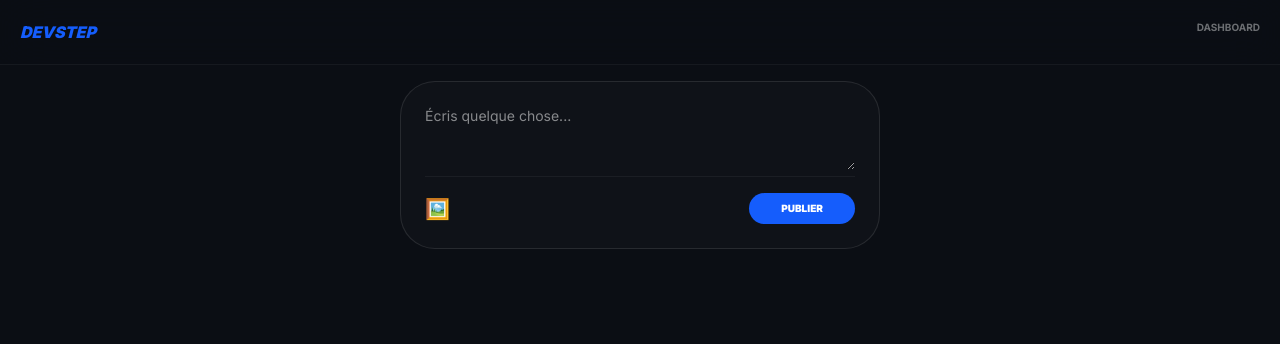
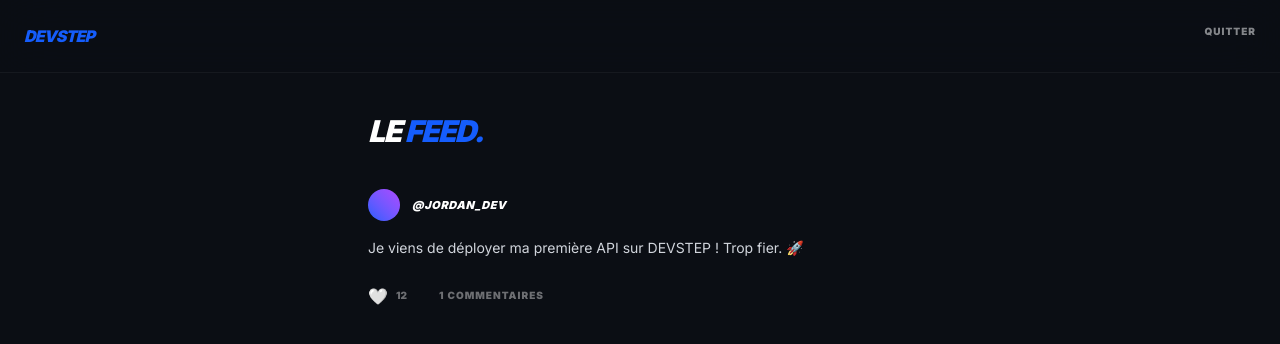
Before and after one commit to davidbyadunia04-stack/DevStep, a Next.js app: page /feed in a window 1280 px wide. Shown: the top 344 px of the page. Built offline with nearby package versions, Linux system fonts and the light colour scheme.

Commit message:
Systeme de commentaires et likes dynamiques

```diff
--- a/app/feed/page.tsx
+++ b/app/feed/page.tsx
@@ -1,54 +1,33 @@
 "use client"
-import { useState, useRef } from 'react'
+import { useState } from 'react'
 import Link from 'next/link'
 import { motion, AnimatePresence } from 'framer-motion'
 
 export default function FeedPage() {
-  const [postText, setPostText] = useState("")
-  const [selectedFile, setSelectedFile] = useState<string | null>(null)
-  const fileInputRef = useRef<HTMLInputElement>(null)
-  const [posts, setPosts] = useState<any[]>([])
-
-  const handlePost = () => {
-    if (!postText && !selectedFile) return
-    const newPost = {
-      id: Date.now(),
-      user: "Dev_Master",
-      content: postText,
-      media: selectedFile, // TypeScript acceptera grâce au type any[] du state
-      likes: 0
+  const [posts, setPosts] = useState([
+    {
+      id: 1,
+      user: "Jordan_Dev",
+      content: "Je viens de déployer ma première API sur DEVSTEP ! Trop fier. 🚀",
+      likes: 12,
+      comments: [
+        { id: 1, user: "Sarah_Code", text: "GG ! C'était quoi le stack ?" },
+      ]
     }
-    setPosts([newPost, ...posts])
-    setPostText(""); setSelectedFile(null)
-  }
+  ])
 
   return (
-    <div className="min-h-screen bg-[#0b0e14] text-white">
-      <nav className="p-5 border-b border-white/5 sticky top-0 bg-[#0b0e14]/80 backdrop-blur-xl z-50 flex justify-between">
-        <Link href="/" className="font-black italic text-blue-600">DEVSTEP</Link>
-        <Link href="/dashboard" className="text-[10px] font-bold opacity-40">DASHBOARD</Link>
+    <div className="min-h-screen bg-[#0b0e14] text-white pb-20 font-sans">
+      <nav className="p-6 border-b border-white/5 sticky top-0 bg-[#0b0e14]/90 backdrop-blur-xl z-50 flex justify-between">
+        <Link href="/" className="font-black italic text-blue-600 tracking-tighter">DEVSTEP</Link>
+        <Link href="/" className="text-[10px] font-black uppercase opacity-50 tracking-widest">Quitter</Link>
       </nav>
 
-      <main className="max-w-lg mx-auto p-4">
-        {/* PUBLIER */}
-        <div className="bg-white/[0.02] border border-white/10 rounded-[35px] p-6 mb-10">
-          <textarea
-            value={postText}
-            onChange={(e) => setPostText(e.target.value)}
-            placeholder="Écris quelque chose..."
-            className="w-full bg-transparent border-none outline-none h-16 text-sm"
-          />
-          {selectedFile && <img src={selectedFile} className="w-full h-64 object-cover rounded-2xl mb-4" />}
-          <div className="flex justify-between items-center border-t border-white/5 pt-4">
-            <button onClick={() => fileInputRef.current?.click()} className="text-xl">🖼️</button>
-            <input type="file" hidden ref={fileInputRef} onChange={(e) => setSelectedFile(e.target.files?.[0] ? URL.createObjectURL(e.target.files[0]) : null)} />
-            <button onClick={handlePost} className="bg-blue-600 px-8 py-2 rounded-full text-[10px] font-black uppercase">Publier</button>
-          </div>
-        </div>
+      <main className="max-w-xl mx-auto mt-10 px-4">
+        <h1 className="text-3xl font-black italic mb-10 tracking-tighter uppercase">Le <span className="text-blue-600">Feed.</span></h1>
 
-        {/* FEED */}
-        <div className="space-y-12">
-          {posts.map(post => (
+        <div className="space-y-10">
+          {posts.map((post) => (
             <PostCard key={post.id} post={post} />
           ))}
         </div>
@@ -57,51 +36,83 @@ export default function FeedPage() {
   )
 }
 
-// COMPOSANT POST AVEC DOUBLE-CLIC LIKE
 function PostCard({ post }: { post: any }) {
+  const [showComments, setShowComments] = useState(false)
+  const [commentText, setCommentText] = useState("")
+  const [comments, setComments] = useState(post.comments)
   const [liked, setLiked] = useState(false)
-  const [showBigHeart, setShowBigHeart] = useState(false)
 
-  const handleDoubleClick = () => {
-    setLiked(true)
-    setShowBigHeart(true)
-    setTimeout(() => setShowBigHeart(false), 800)
+  const addComment = () => {
+    if (!commentText.trim()) return
+    const newComment = {
+      id: Date.now(),
+      user: "Moi",
+      text: commentText
+    }
+    setComments([...comments, newComment])
+    setCommentText("")
   }
 
   return (
-    <div className="group">
+    <div className="border-b border-white/5 pb-10">
       <div className="flex items-center gap-3 mb-4">
-        <div className="w-8 h-8 rounded-full bg-blue-600" />
-        <span className="font-black italic text-xs uppercase">@{post.user}</span>
+        <div className="w-8 h-8 rounded-full bg-gradient-to-tr from-blue-600 to-purple-500" />
+        <span className="font-black italic text-[11px] uppercase tracking-wider">@{post.user}</span>
       </div>
 
-      <p className="text-sm text-gray-300 mb-4">{post.content}</p>
+      <p className="text-sm text-gray-300 leading-relaxed mb-6">{post.content}</p>
 
-      {post.media && (
-        <div className="relative rounded-[30px] overflow-hidden border border-white/5 bg-black" onDoubleClick={handleDoubleClick}>
-          <img src={post.media} className="w-full object-cover" />
+      <div className="flex gap-8 items-center mb-6">
+        <button onClick={() => setLiked(!liked)} className="flex items-center gap-2 group">
+          <motion.span animate={{ scale: liked ? [1, 1.5, 1] : 1 }} className={liked ? "text-red-500" : "text-gray-500"}>
+            {liked ? "❤️" : "🤍"}
+          </motion.span>
+          <span className="text-[10px] font-black uppercase opacity-40">{post.likes + (liked ? 1 : 0)}</span>
+        </button>
 
-          {/* CŒUR ANIMÉ AU MILIEU (COMME INSTA) */}
-          <AnimatePresence>
-            {showBigHeart && (
-              <motion.div
-                initial={{ scale: 0, opacity: 0 }}
-                animate={{ scale: 1.2, opacity: 1 }}
-                exit={{ scale: 2, opacity: 0 }}
-                className="absolute inset-0 flex items-center justify-center text-6xl shadow-inner pointer-events-none"
-              >
-                ❤️
-              </motion.div>
-            )}
-          </AnimatePresence>
-        </div>
-      )}
-
-      <div className="mt-4 flex gap-4">
-        <button onClick={() => setLiked(!liked)} className="text-xl">
-          {liked ? "❤️" : "🤍"}
+        <button
+          onClick={() => setShowComments(!showComments)}
+          className="text-[10px] font-black uppercase opacity-40 hover:opacity-100 transition-all tracking-widest"
+        >
+          {comments.length} Commentaires
         </button>
       </div>
+
+      {/* ZONE COMMENTAIRES */}
+      <AnimatePresence>
+        {showComments && (
+          <motion.div
+            initial={{ opacity: 0, height: 0 }}
+            animate={{ opacity: 1, height: "auto" }}
+            exit={{ opacity: 0, height: 0 }}
+            className="overflow-hidden bg-white/[0.02] rounded-3xl p-4 border border-white/5"
+          >
+            <div className="space-y-4 mb-4">
+              {comments.map((c: any) => (
+                <div key={c.id} className="text-xs">
+                  <span className="text-blue-500 font-bold mr-2 uppercase">@{c.user}</span>
+                  <span className="text-gray-400">{c.text}</span>
+                </div>
+              ))}
+            </div>
+
+            <div className="flex gap-2 border-t border-white/5 pt-4">
+              <input
+                value={commentText}
+                onChange={(e) => setCommentText(e.target.value)}
+                placeholder="Ajouter un commentaire..."
+                className="flex-1 bg-transparent border-none outline-none text-xs text-gray-300"
+              />
+              <button
+                onClick={addComment}
+                className="text-blue-600 font-black uppercase text-[10px] tracking-tighter"
+              >
+                Envoyer
+              </button>
+            </div>
+          </motion.div>
+        )}
+      </AnimatePresence>
     </div>
   )
 }
```
